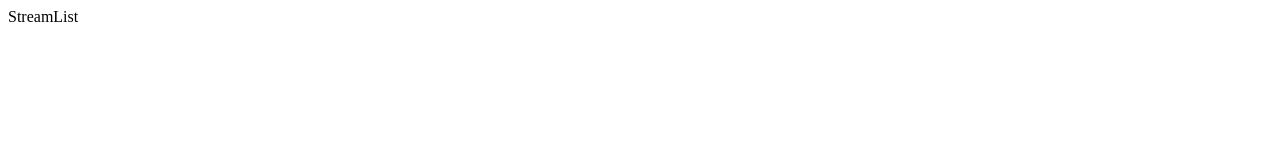
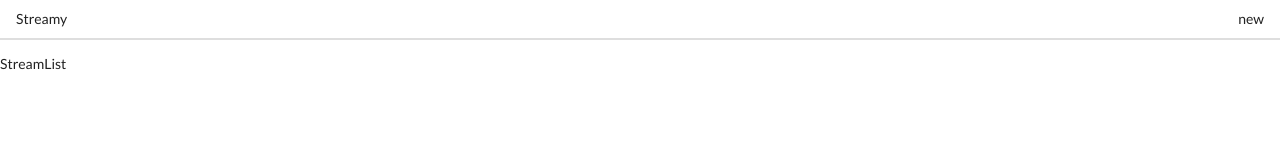
Before and after one commit to swestphal/tvwitch, a React app in the folder client/: page / in a window 1280 px wide. Built offline with nearby package versions, Linux system fonts and the light colour scheme.

Commit message:
refactor: Add main-navigation bar

```diff
--- a/client/public/index.html
+++ b/client/public/index.html
@@ -10,6 +10,7 @@
       content="Web site created using create-react-app"
     />
     <link rel="apple-touch-icon" href="%PUBLIC_URL%/logo192.png" />
+    <link rel="stylesheet" href="https://cdnjs.cloudflare.com/ajax/libs/semantic-ui/2.4.1/semantic.min.css" />
     <!--
       manifest.json provides metadata used when your web app is installed on a
       user's mobile device or desktop. See https://developers.google.com/web/fundamentals/web-app-manifest/
--- a/client/src/components/App.js
+++ b/client/src/components/App.js
@@ -1,16 +1,18 @@
 import React from 'react'
-import {BrowserRouter, Link, Route} from 'react-router-dom'
+import {BrowserRouter,  Route} from 'react-router-dom'
 import StreamCreate from './streams/StreamCreate'
 import StreamEdit from './streams/StreamEdit'
 import StreamDelete from './streams/StreamDelete'
 import StreamList from './streams/StreamList'
 import StreamShow from './streams/StreamShow'
-
+import Header from './Header'
 
 const App = () => {
   return (
       <div>
+
           <BrowserRouter>
+        <Header/>
           <div>
           <Route path="/" exact component={StreamList}/>
           <Route path="/streams/new" component={StreamCreate}/>
--- /dev/null
+++ b/client/src/components/Header.js
@@ -0,0 +1,20 @@
+import React from 'react'
+import { Link } from 'react-router-dom'
+
+
+const Header = () => {
+    return (
+        <div className="ui secondary pointing menu">
+            <Link to="/" className="item">
+                Streamy
+            </Link>
+            <div className="right menu">
+                <Link to="/streams/new" className="item">
+                    new
+                </Link>
+            </div>
+        </div>
+    )
+}
+
+export default Header
```
